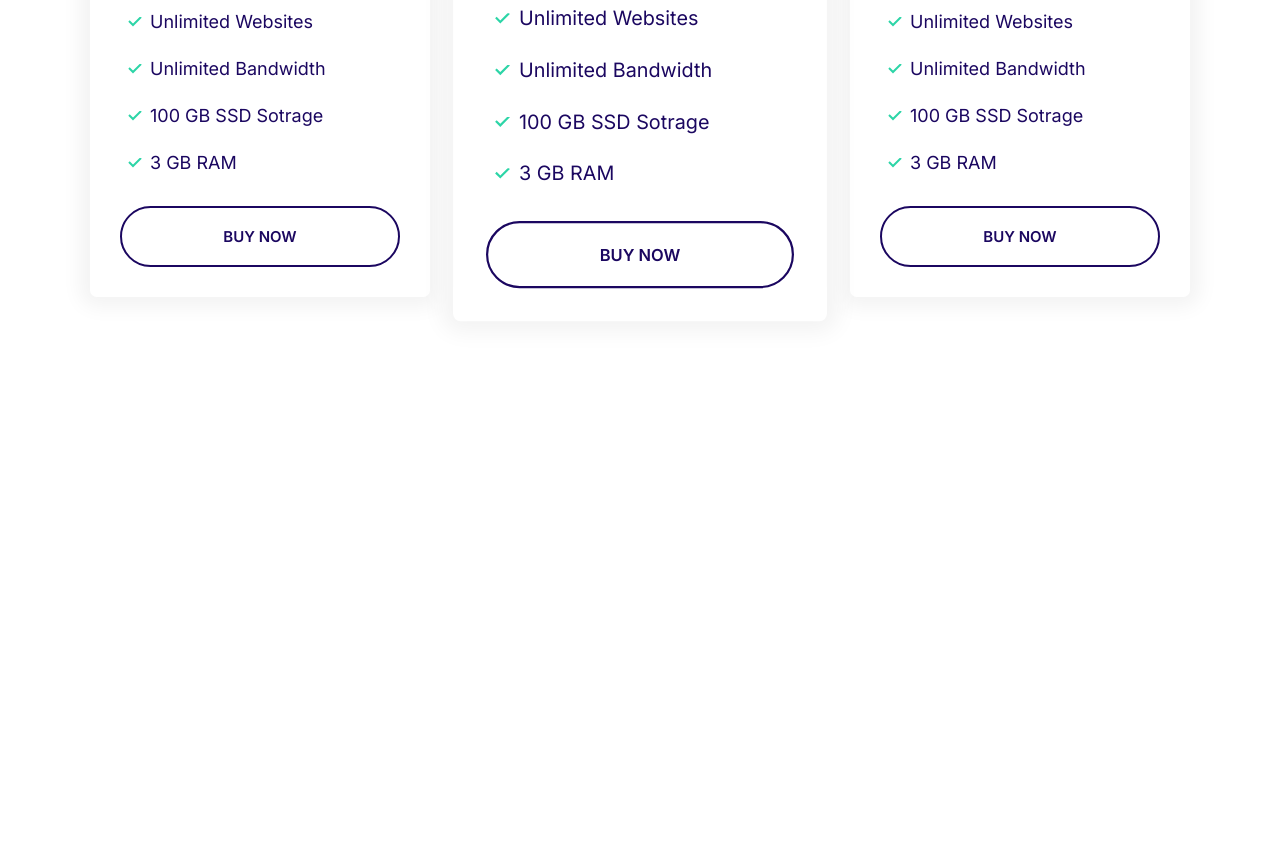
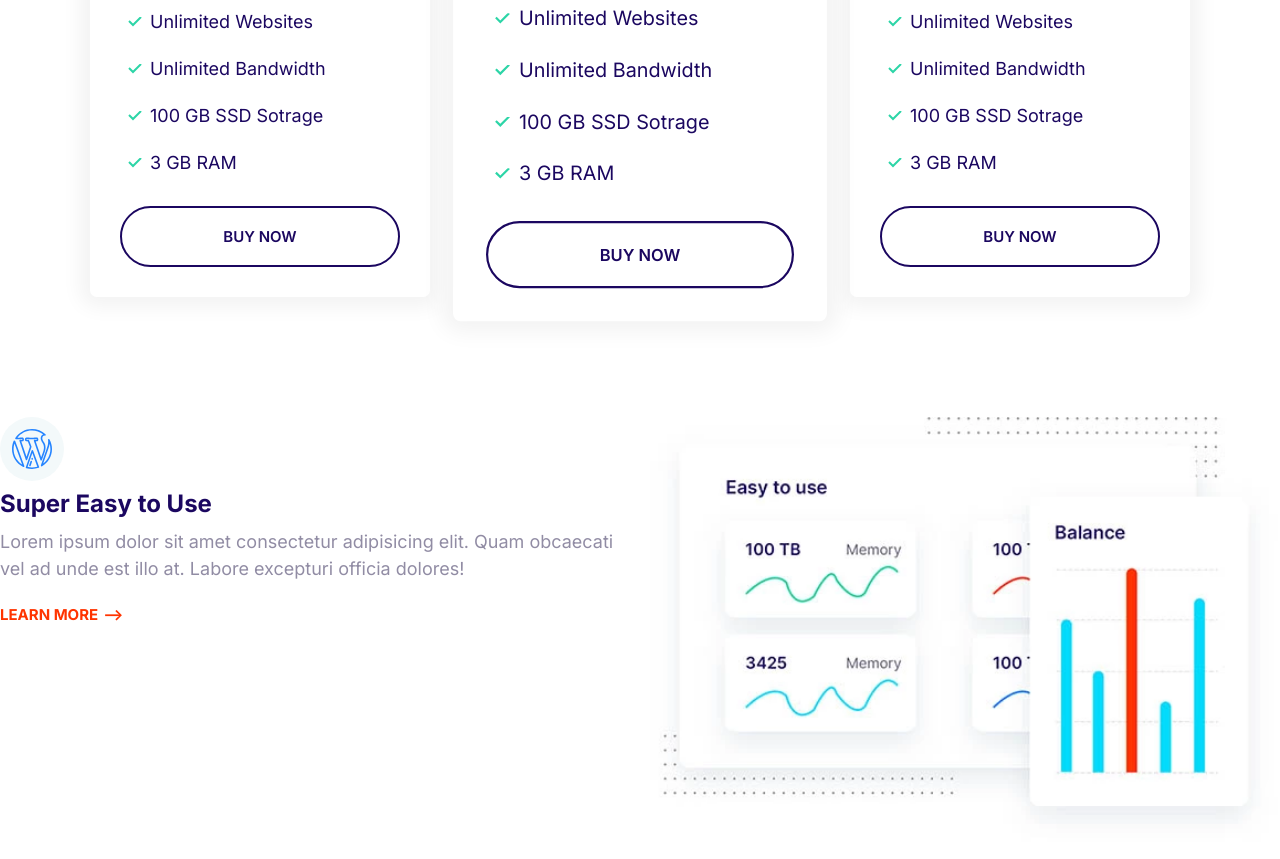
Before and after one commit to jaishankarg24/CloudNet, a plain HTML site: page index.html in a window 1280 px wide. Shown: the part 4599-5458 px from the top of the page. Before the commit the page ends 4956 px from the top, so only its background shows below. Drawn offline with Linux system fonts and the light colour scheme.

Commit message:
Feature Block

```diff
--- a/css/styles.css
+++ b/css/styles.css
@@ -752,3 +752,27 @@ a {
   max-width: 500px;
   margin: 0 auto;
 }
+
+/* Features */
+.feature {
+  gap: 4rem 2rem;
+  margin: 12rem 0;
+}
+
+.feature:first-of-type {
+  margin-top: 6rem;
+}
+
+.feature__heading {
+  margin: 1rem 0;
+}
+
+.feature__image {
+  width: 100%;
+}
+
+@media screen and (min-width: 768px) {
+  .feature:nth-of-type(even) .feature__content {
+    order: 2;
+  }
+}
--- a/index.html
+++ b/index.html
@@ -332,6 +332,33 @@
         </div>
       </div>
     </section>
+
+    <article class="grid grid--1x2 feature">
+      <div class="feature__content">
+        <span class="icon-container">
+          <svg class="icon icon--primary">
+            <use xlink:href="images/sprite.svg#wordpress"></use>
+          </svg>
+        </span>
+        <h3 class="feature__heading">Super Easy to Use</h3>
+        <p>
+          Lorem ipsum dolor sit amet consectetur adipisicing elit. Quam
+          obcaecati vel ad unde est illo at. Labore excepturi officia dolores!
+        </p>
+        <a href="#" class="link-arrow">Learn More</a>
+      </div>
+      <picture>
+        <source
+          type="image/webp"
+          srcset="images/easy.webp 1x, images/easy@2x.webp 2x"
+        />
+        <source
+          type="image/jpg"
+          srcset="images/easy.jpg 1x, images/easy@2x.jpg 2x"
+        />
+        <img class="feature__image" src="images/easy@2x.jpg" alt="" />
+      </picture>
+    </article>
     <script src="js/main.js"></script>
   </body>
 </html>
```
Also changed, not shown: components/features.html (added, +26 -0 lines), images/easy.jpg (added), images/easy.webp (added), images/easy@2x.jpg (added), images/easy@2x.webp (added), images/fast.jpg (added), images/fast.webp (added), images/fast@2x.jpg (added), images/fast@2x.webp (added), images/support.jpg (added), images/support.webp (added), images/support@2x.jpg (added), images/support@2x.webp (added), images/wordpress.jpg (added), 3 more files.
